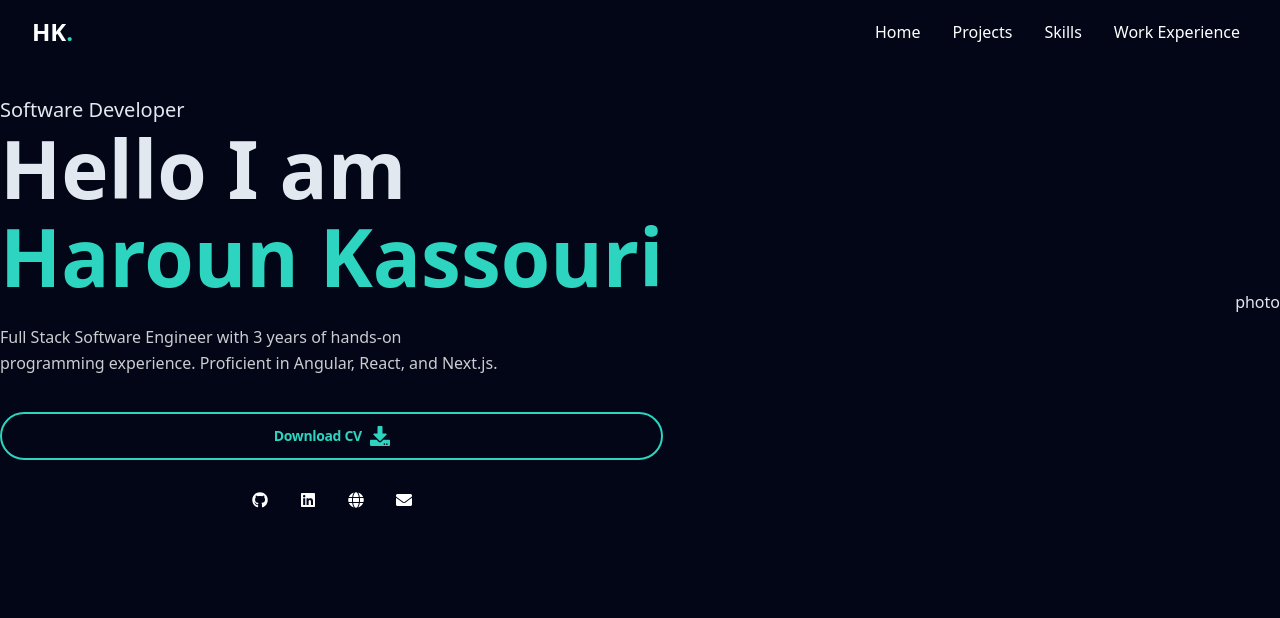
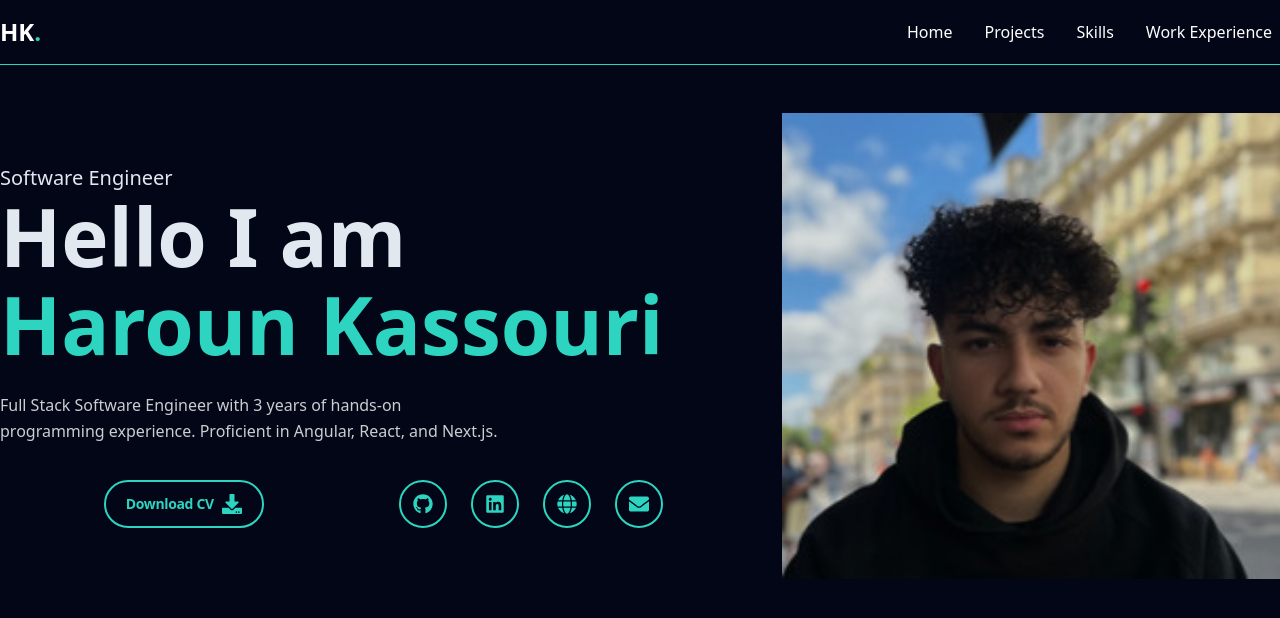
Before and after one commit to HarounHK/resume, a Next.js app: page / in a window 1280 px wide. Shown: the top 618 px of the page. Built offline with nearby package versions, Linux system fonts and the light colour scheme.

Commit message:
Added basic photo temporary

```diff
--- a/app/components/Homepge.jsx
+++ b/app/components/Homepge.jsx
@@ -1,14 +1,15 @@
 import { FaDownload } from "react-icons/fa";
 import { SOCIALS } from "../constants/text"; // Make sure this path is correct
+import { Profile } from "./Profile";
 
 export const Homepge = () => {
   return (
     <section className="h-full">
       <div className="container mx-auto h-full">
-        <div className="flex flex-col xl:flex-row items-center justify-between xl:pt-8 xl:pb-24">
+        <div className="flex flex-col xl:flex-row items-center xl:justify-between xl:pt-8 xl:pb-24">
           {/* {Text} */}
-          <div className="text-center xl:text-left">
-            <span className="text-xl">Software Developer</span>
+          <div className="text-center xl:text-left xl:pr-8">
+            <span className="text-xl">Software Engineer</span>
             <h1 className="mb-6 text-5xl xl:text-[80px] leading-[1.1] font-semibold">
               Hello I am <br />
               <span className="text-teal-400">Haroun Kassouri</span>
@@ -17,6 +18,7 @@ export const Homepge = () => {
               Full Stack Software Engineer with 3 years of hands-on programming experience.
               Proficient in Angular, React, and Next.js.
             </p>
+            <div className="flex flex-col xl:flex-row items-center xl:items-start gap-4 xl:gap-8">
               <a
                 href="/CV.pdf"
                 target="_blank"
@@ -27,22 +29,27 @@ export const Homepge = () => {
                 Download CV
                 <FaDownload className="text-xl" />
               </a>
-                <div className="mt-8 xl:mt-8 flex justify-center gap-8">
+              <div className="mt-4 xl:mt-0 flex justify-center gap-6">
                 {SOCIALS.map((item, index) => (
                   <a
                     key={index}
                     href={item.path}
-                        className="text-white hover:text-teal-400 transition-colors"
+                    className="flex items-center justify-center w-12 h-12 rounded-full border-2 border-teal-400 text-teal-400 hover:bg-teal-400 hover:text-black transition-colors"
                     target="_blank"
                     rel="noopener noreferrer"
                   >
+                    <div className="text-xl">
                       {item.icon}
+                    </div>
                   </a>
                 ))}
               </div>
             </div>
+          </div>
           {/* {Photo} */}
-          <div>photo</div>
+            <div>
+                <Profile />
+            </div>
         </div>
       </div>
     </section>
--- a/app/components/NavBar.jsx
+++ b/app/components/NavBar.jsx
@@ -1,11 +1,6 @@
-import React from 'react';
-
 export const NavBar = () => {
   return (
-    <div>
-      {/* <nav className='bg-teal-white border border-white'> */}
-      <nav>
-        <div className='max-w-7xl mx-auto px-4 sm:px-6 lg:px-8'>
+    <nav className='bg-slate-950 border-b border-teal-400'>
         <div className='flex items-center justify-between h-16'>
           <div className='flex items-center'>
             <div className='flex-shrink-0'>
@@ -14,30 +9,29 @@ export const NavBar = () => {
               </a>
             </div>
           </div>
-            <div className='hidden md:block'>
+
+          <div className='hidden md:flex flex-grow justify-end'>
             <div className='ml-4 flex items-center space-x-4'>
-                <a href="/" className='text-white hover:bg-white hover:text-black rounded-lg p-2'>
+              <a href="/" className='text-white hover:bg-teal-400 hover:text-black rounded-lg p-2'>
                 Home
               </a>
-                <a href="/projects" className='text-white hover:bg-white hover:text-black rounded-lg p-2'>
+              <a href="/projects" className='text-white hover:bg-teal-400 hover:text-black rounded-lg p-2'>
                 Projects
               </a>
-                <a href="/skills" className='text-white hover:bg-white hover:text-black rounded-lg p-2'>
+              <a href="/skills" className='text-white hover:bg-teal-400 hover:text-black rounded-lg p-2'>
                 Skills
               </a>
-                <a href="/workexperience" className='text-white hover:bg-white hover:text-black rounded-lg p-2'>
+              <a href="/workexperience" className='text-white hover:bg-teal-400 hover:text-black rounded-lg p-2'>
                 Work Experience
               </a>
             </div>
           </div>
+
           <div className='md:hidden flex items-center'>
-              <button className='inline-flex items-center justify-center p-2 rounded-md text-white md:text-white
-                hover:text-white focus:outline-none focus:ring-2 focus:ring-inset focus:ring-white'>
+            <button className='inline-flex items-center justify-center p-2 rounded-md text-white hover:text-teal-400 focus:outline-none focus:ring-2 focus:ring-inset focus:ring-teal-400'>
             </button>
           </div>
       </div>
-        </div>
     </nav>
-    </div>
   );
-}
+};
--- /dev/null
+++ b/app/components/Profile.jsx
@@ -0,0 +1,17 @@
+"use client";
+
+import { motion } from "framer-motion";
+import Image from "next/image";
+
+export const Profile = () => {
+  return (
+    <div className="w-full h-full relative">
+        <motion.div>
+            <div className="w-[298px] h-[298px] xl:w-[498px] xl:h-[498px] mixble">
+                <Image src="/ProfilePicture.jpeg" priority quality={100} fill
+                alt="" className="object-contain" />
+            </div>
+        </motion.div>
+    </div>
+)
+}
--- a/package.json
+++ b/package.json
@@ -10,6 +10,7 @@
   },
   "dependencies": {
     "@nextui-org/react": "^2.4.6",
+    "framer-motion": "^11.5.4",
     "next": "14.2.9",
     "react": "^18",
     "react-dom": "^18",
```
Also changed, not shown: 1 other file (tests, documents, lock files or other folders). Lines whose indentation alone changed are shown as unchanged.
